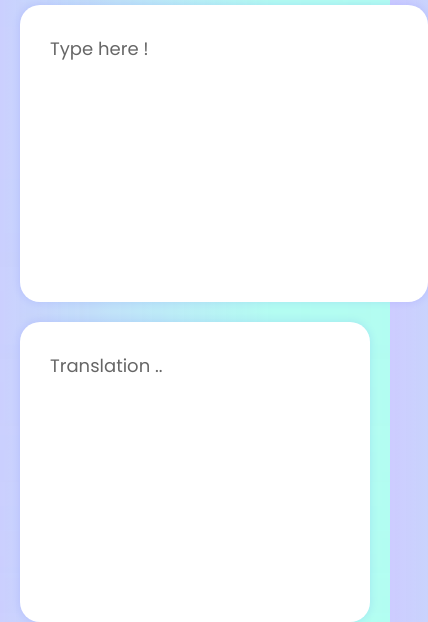
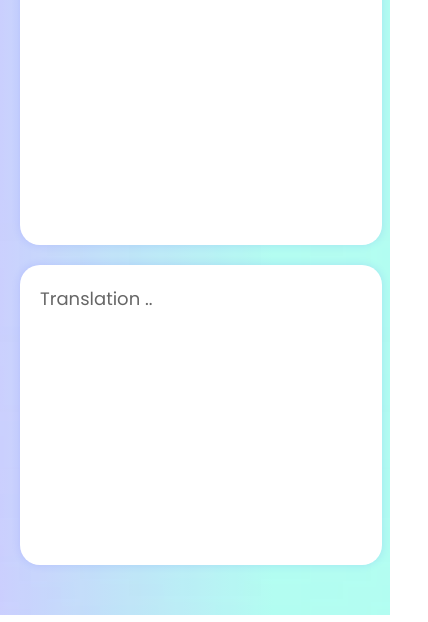
Before and after one commit to fyaja/miaw-translate, a plain HTML site: page index.html in a window 390 px wide. Shown: the part 416-1038 px from the top of the page, 428 px wide, since content can reach past the window. Drawn offline with Linux system fonts and the light colour scheme.

Commit message:
fix layout and add responsive

```diff
--- a/index.html
+++ b/index.html
@@ -4,6 +4,7 @@
 <head>
   <meta charset="UTF-8">
   <meta name="viewport" content="width=device-width, initial-scale=1.0">
+  <link rel="icon" href="https://emojimage.deno.dev/🐈">
   <title>Miaw translate</title>
   <!-- css -->
   <link rel="stylesheet" href="style/style.css">
@@ -30,9 +31,9 @@
     </div>
 
     <div class="cards">
-      <input id="input" type="text" placeholder="Type here !">
+      <textarea id="input" type="text" placeholder="Type here !"></textarea>
       <div id="output" class="card">
-        Translation ..
+        <p>Translation ..</p>
       </div>
     </div>
   </div>
--- a/style/style.css
+++ b/style/style.css
@@ -16,7 +16,7 @@ body{
   flex-direction: column;
   gap: 20px;
   max-width: 1020px;
-  padding-top: 50px;
+  padding-block: 50px;
   padding-inline: 20px;
   margin-inline: auto;
 }
@@ -50,37 +50,53 @@ body{
   gap: 20px;
 }
 
-.cards input{
+.cards textarea{
   flex: 1;
   font-size: 18px;
-  padding-top: 30px;
-  padding-bottom: 240px;
-  padding-inline: 30px;
+  padding: 20px;
+  min-height: 300px;
   border: none;
   box-shadow: 0px 0px 10px rgba(5,0,255,0.1);
   background-color: white;
   border-radius: 20px;
   transition: all 0.15s;
+  resize: none;
 }
 
-.cards input:focus{
+textarea::-webkit-scrollbar {
+  display: none;
+}
+
+.cards textarea:focus{
   outline: none;
   transform: scale(1.01);
 }
 
-.cards input::placeholder{
+.cards textarea::placeholder{
   color: rgba(0, 0, 0, 0.6);
-  padding-top: 0;
 }
 
 .cards .card{
-  font-size: 18px;
-  color: rgba(0, 0, 0, 0.6);
   flex: 1;
-  padding: 30px;
+  padding: 20px;
   min-height: 300px;
   border: none;
   box-shadow: 0px 0px 10px rgba(5,0,255,0.1);
   background-color: white;
   border-radius: 20px;
 }
+
+.cards .card p{
+  font-size: 18px;
+  color: rgba(0, 0, 0, 0.6);
+}
+
+@media screen and (max-width : 568px) {
+  h1{
+    line-height: 70px;
+  }
+
+  .cards{
+    flex-direction: column;
+  }
+}
```
